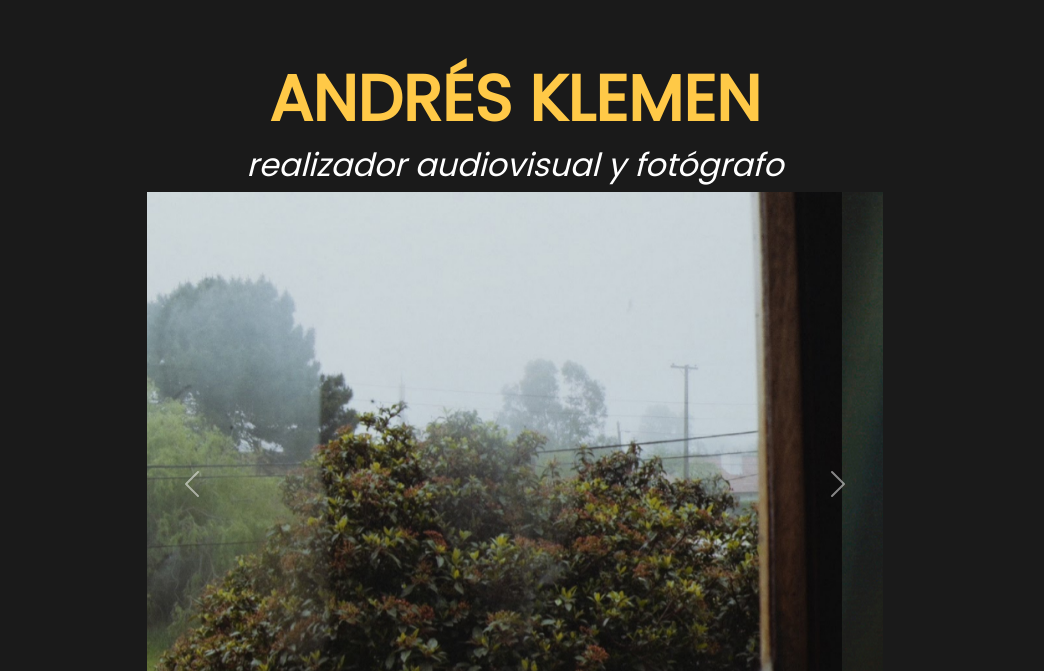
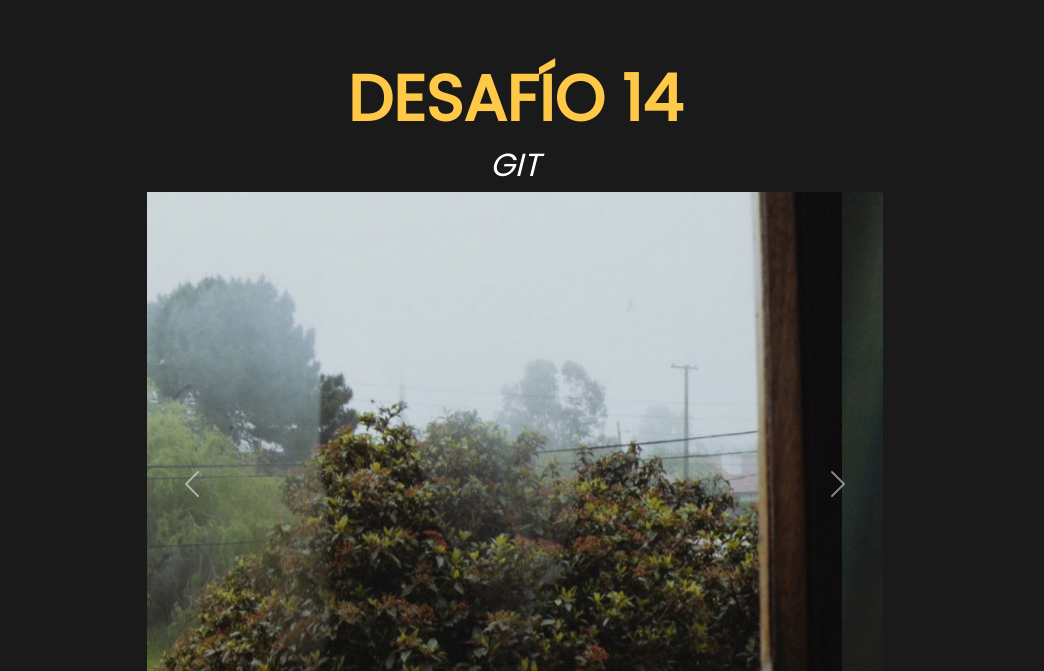
Before and after one commit to andresklemen/mi_repositorio, a website: page index.html in a window 1280 px wide. Shown: the part 129-800 px from the top of the page, without its empty margins (125-1169 px from the left). Drawn offline with Linux system fonts and the light colour scheme.

Commit message:
Cambié el título y subtítulo del index

```diff
--- a/index.html
+++ b/index.html
@@ -58,8 +58,8 @@
     <!--SECTION 2-->
     <main>
         <section class="titulo titulo--align">
-            <h1 class="titulo__h1">Andrés Klemen</h1>
-            <h2 class="titulo__profesion titulo__profesion--style">realizador audiovisual y fotógrafo</h2>
+            <h1 class="titulo__h1">Desafío 14</h1>
+            <h2 class="titulo__profesion titulo__profesion--style">GIT</h2>
         </section>
         <div class="container">
             <div class="row">
```
